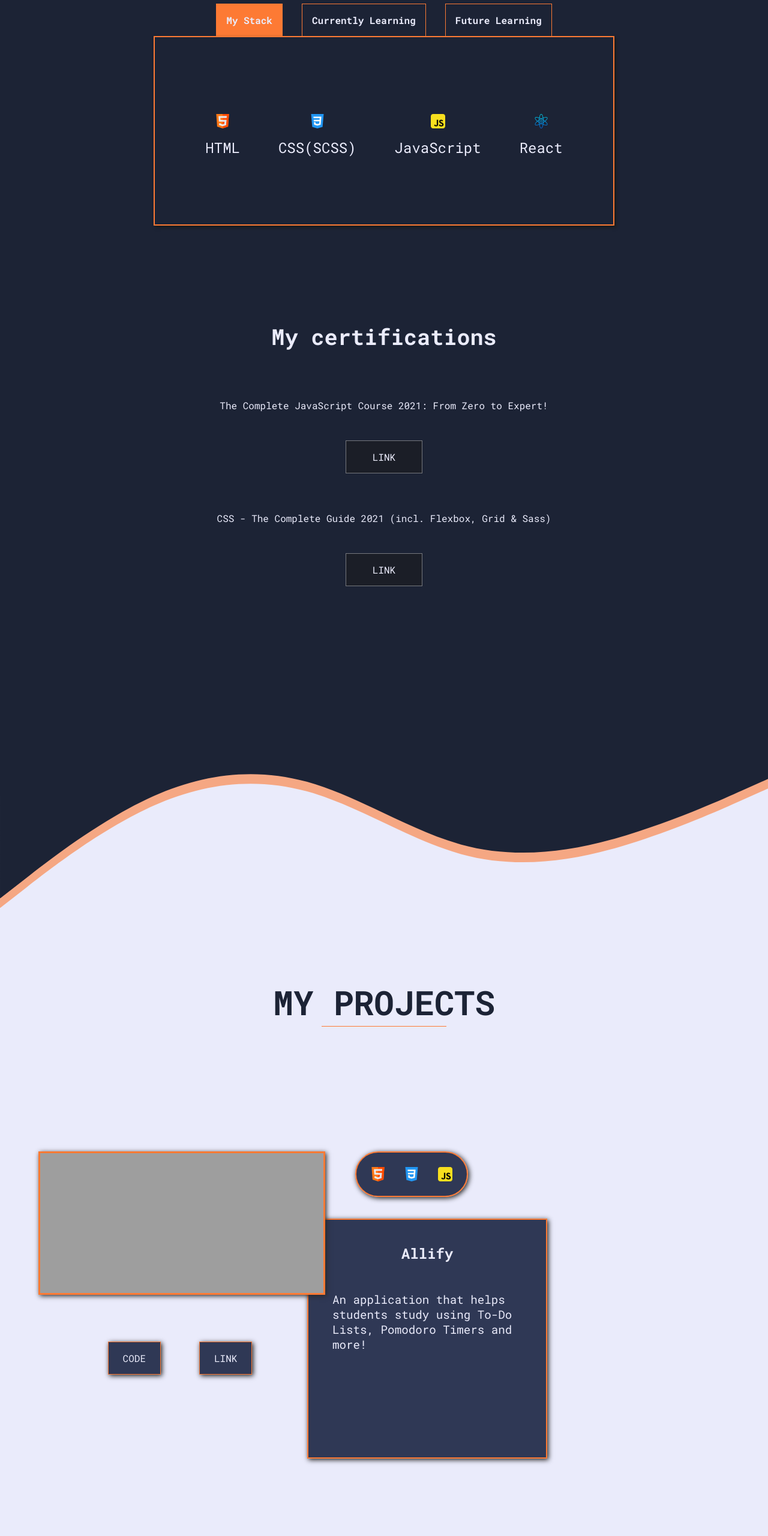
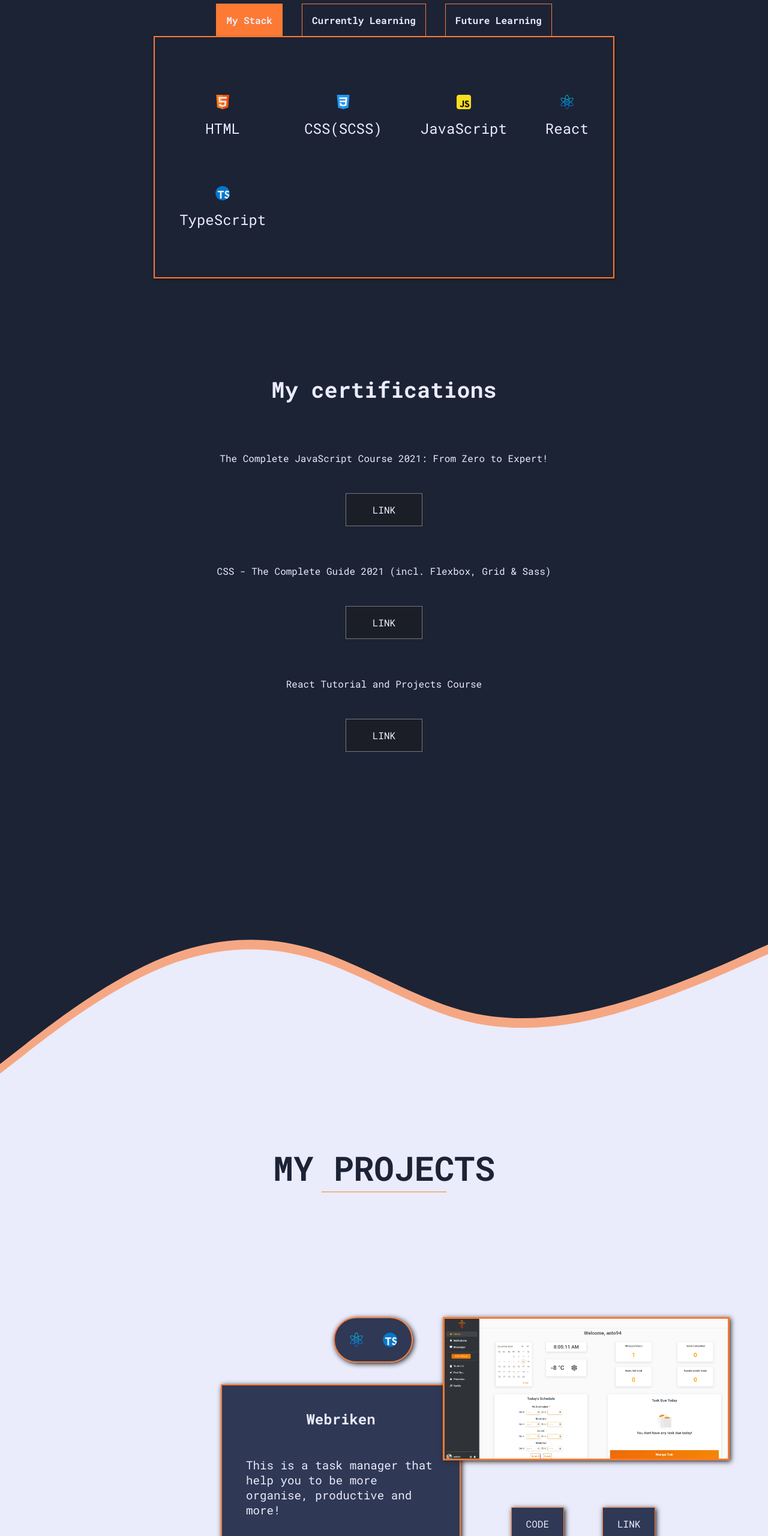
Before and after one commit to AntoninWD/portfolio, a plain HTML site: page index.html in a window 1280 px wide. Shown: the part 1956-4516 px from the top of the page at 60% size. Drawn offline with Linux system fonts and the light colour scheme; grey boxes are pictures that could not be loaded.

Commit message:
updated version

```diff
--- a/index.html
+++ b/index.html
@@ -130,37 +130,20 @@
 
 
       <div class="about__item">
-        <img loading=lazy class="logo about__item--img" src="img/javascript.png" alt="">
+        <img  class="logo about__item--img" src="img/javascript.png" alt="">
         <p>JavaScript</p>
       </div>
 
       <div class="about__item">
-        <img loading="lazy" class="about__item--img" src="img/atom.png" alt="">
+        <img  class="about__item--img" src="img/atom.png" alt="">
         <p>React</p>
       </div>
 
-      <!-- <div>
-        <img src="img/atom.png" alt="">
-        <p>React</p>
+      <div class="about__item">
+        <img class="about__item--img" src="img/typescript.png" alt="">
+        <p>TypeScript</p>
       </div>
 
-      <div>
-        <img src="img/wordpress.png" alt="">
-        <p>WordPress</p>
-      </div>
-      <div>
-        <img src="img/typescript.png" alt="">
-        <p>TypeScript</p>
-      </div>
-      <div>
-        <img src="img/nodejs.png" alt="">
-        <p>Node,js</p>
-      </div>
-
-      <div>
-        <img src="img/logo2.png" alt="">
-        <p>logoDB</p>
-      </div> -->
      </div>
     </div>
 
@@ -174,6 +157,11 @@
      <div class="about__certification--content">
       <p>CSS - The Complete Guide 2021 (incl. Flexbox, Grid & Sass)</p>
       <a href="https://www.udemy.com/certificate/UC-34e1d8d7-c1e0-4e78-bb33-7b80d7871c28/" class="btn about__certification--btn">LINK</a>
+     </div>
+
+     <div class="about__certification--content">
+      <p>React Tutorial and Projects Course</p>
+      <a href="https://www.udemy.com/certificate/UC-b38fbd56-d5e5-45dd-8ceb-d517c9be714e/" class="btn about__certification--btn">LINK</a>
      </div>
 
     </div>
@@ -194,6 +182,24 @@
         <div class="border"></div>
       </div>
 
+      <div class="project__container right__container">
+        <div class="right__img">
+          <img class="right__img--img" src="img/Screenshot (20).png" alt="webriken">
+        </div>
+        <div class="right__description">
+          <h4 class="project__description--title">Webriken</h4>
+          <p class="project__description--text">This is a task manager that help you to be more organise, productive and more!</p>
+        </div>
+        <div class="right__tech">
+               <img class="project__tech--img" src="img/atom.png" alt="">
+              <img class="project__tech--img" src="img/typescript.png" alt="">
+             </div>
+              <div class="right__buttons">
+               <a href="https://github.com/AntoninWD/webriken" class="btn project__btn" target="_blank">CODE</a>
+               <a href="https://webriken.netlify.app/" class="btn project__btn" target="_blank">LINK</a>
+             </div>
+      </div>
+
       <div class="project__container">
         <div class="project__img">
           <img class="project__img--img" src="img/Allify.png" alt="allify">
@@ -208,8 +214,8 @@
               <img class="logo project__tech--img" src="img/javascript.png" alt="">
              </div>
               <div class="project__buttons">
-               <a href="https://github.com/AntoninWD/Allify" class="btn project__btn">CODE</a>
-               <a href="https://allify.netlify.app/" class="btn project__btn">LINK</a>
+               <a href="https://github.com/AntoninWD/Allify" class="btn project__btn" target="_blank">CODE</a>
+               <a href="https://allify.netlify.app/" class="btn project__btn" target="_blank">LINK</a>
              </div>
       </div>
 
@@ -230,8 +236,8 @@
 
              </div>
               <div class="right__buttons">
-                <a href="https://onpoint-app.netlify.app" class="btn project__btn">LINK</a>
-               <a href="https://github.com/AntoninWD/Onpoint" class="btn project__btn">CODE</a>
+                <a href="https://onpoint-app.netlify.app" class="btn project__btn" target="_blank">LINK</a>
+               <a href="https://github.com/AntoninWD/Onpoint" class="btn project__btn" target="_blank">CODE</a>
 
              </div>
       </div>
@@ -250,31 +256,26 @@
               <img class="logo project__tech--img" src="img/javascript.png" alt="">
              </div>
               <div class="project__buttons">
-               <a href="https://github.com/AntoninWD/forkify-app" class="btn project__btn">CODE</a>
-               <a href="https://forkify-antonin.netlify.app" class="btn project__btn">LINK</a>
+               <a href="https://github.com/AntoninWD/forkify-app" class="btn project__btn" target="_blank">CODE</a>
+               <a href="https://forkify-antonin.netlify.app" class="btn project__btn" target="_blank">LINK</a>
              </div>
       </div>
 
       <div class="project__container right__container">
         <div class="right__img">
-          <img class="right__img--img" src="img/Screenshot (18).png" alt="">
+          <img class="right__img--img" src="img/Screenshot (21).png" alt="">
         </div>
         <div class="right__description">
-          <h4 class="project__description--title">Github App</h4>
+          <h4 class="project__description--title">ComfySloth</h4>
           <p class="project__description--text">
-            This app was done in my react course. It was great to work with an API and be able to improve my react knowledge.</p>
+            This e-commerce app was done in my react course. It was great to work with an API and be able to improve my react knowledge.</p>
         </div>
              <div class="right__tech">
               <img class="project__tech--img" src="img/atom.png" alt="">
-              <img class="logo project__tech--img" src="img/javascript.png" alt="">
-              <img class="project__tech--img" src="img/css-3.png" alt="">
-              <img class="project__tech--img" src="img/html.png" alt="">
-
-
              </div>
               <div class="right__buttons">
-                <a href="https://githubapp-antonin.netlify.app" class="btn project__btn">LINK</a>
-               <a href="https://github.com/AntoninWD/github-app" class="btn project__btn">CODE</a>
+                <a href="https://githubapp-antonin.netlify.app" class="btn project__btn" target="_blank">LINK</a>
+               <a href="https://github.com/AntoninWD/github-app" class="btn project__btn" target="_blank">CODE</a>
 
              </div>
 
@@ -295,12 +296,12 @@
         <div class="border contact__title--border"></div>
 
         <div class="contact__social">
-          <a href="https://www.linkedin.com/in/antonin-arsenault-38380914a/" class="contact__social--anchor" href="">LinkedIn</a>
+          <a href="https://www.linkedin.com/in/antonin-arsenault-38380914a/" class="contact__social--anchor" target="_blank" >LinkedIn</a>
           <img class="contact__social--img" src="img/linkedin (1).png" alt="linkedin">
 
         </div>
         <div class="contact__social">
-          <a href="https://github.com/antoninWD" class="contact__social--anchor" href="">Github</a>
+          <a href="https://github.com/antoninWD" class="contact__social--anchor" target="_blank">Github</a>
           <img class="contact__social--img" src="img/github (1).png" alt="github">
 
         </div>
--- a/index.js
+++ b/index.js
@@ -43,7 +43,14 @@ before.addEventListener("click", function () {
   <div class="about__item">
     <img loading="lazy" class="about__item--img" src="img/atom.png" alt="">
     <p>React</p>
-  </div>`;
+  </div>
+
+  <div class="about__item">
+        <img class="about__item--img" src="img/typescript.png" alt="">
+        <p>TypeScript</p>
+      </div>
+
+  `;
 
   now.classList.remove("about__head--active");
   future.classList.remove("about__head--active");
--- a/main.css
+++ b/main.css
@@ -351,13 +351,10 @@ body {
 
 .about__container {
   border: 2px solid #fd7a34;
-  display: -webkit-box;
-  display: -ms-flexbox;
-  display: flex;
-  -webkit-box-pack: center;
-  -ms-flex-pack: center;
+  display: grid;
+  grid-template-columns: 1fr 1fr 1fr 1fr;
   justify-content: center;
-  padding: 5rem;
+  padding: 3rem;
   width: 60%;
   -webkit-box-shadow: 3px 3px 5px #1b1b1b;
   box-shadow: 3px 3px 5px #1b1b1b;
```
Also changed, not shown: img/Screenshot (20).png (added), img/Screenshot (21).png (added).
